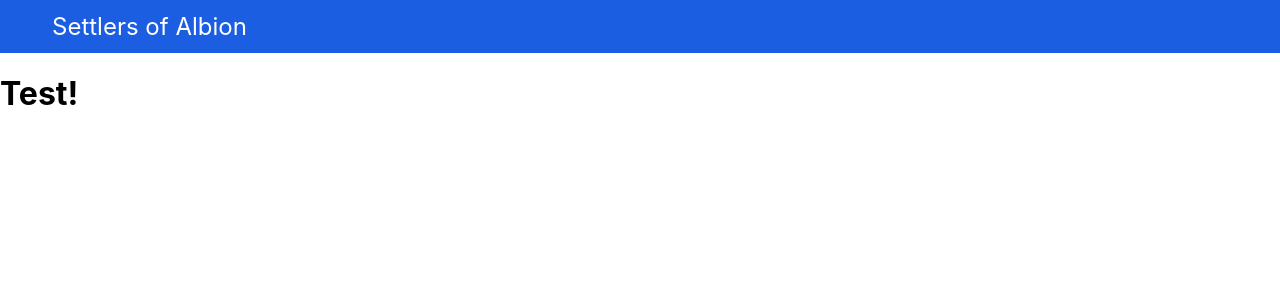
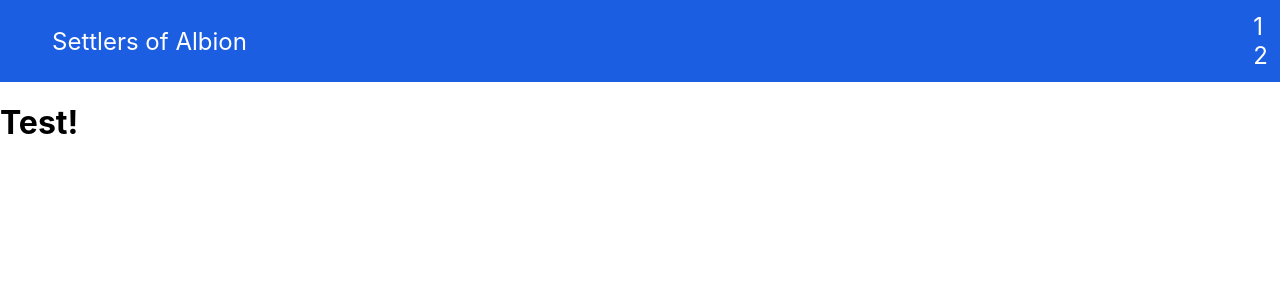
Before and after one commit to milesflo/settlers-of-albion, a React (Create React App) app: page / in a window 1280 px wide. Shown: the top 300 px of the page. Built offline with nearby package versions, Linux system fonts and the light colour scheme.

Commit message:
Adding right nav items

```diff
--- a/src/App.tsx
+++ b/src/App.tsx
@@ -18,7 +18,7 @@ class App extends React.Component<any,AppState> {
     return (
       <>
         <Router>
-          <NavBar/>
+          <NavBar user={this.state.user}/>
           <Route path="/" exact={true} component={Home}/>
           <Route path="/game" component={Game}/>
         </Router>
--- a/src/components/NavBar.tsx
+++ b/src/components/NavBar.tsx
@@ -1,13 +1,24 @@
 import React from "react";
 import { Link } from "react-router-dom";
 
+interface NavBarProps {
+  user?: Player;
+}
 
-class NavBar extends React.Component {
+class NavBar extends React.Component<NavBarProps> {
   public render() {
     return (
       <header className="App-header">
-        <ul>
+        <ul style={{
+          justifyContent: "left"
+        }}>
           <li><Link to="/">Settlers of Albion</Link></li>
+        </ul>
+        <ul style={{
+          justifyContent: "right"
+        }}>
+          <li><Link to="/game">1</Link></li>
+          <li><Link to="/">2</Link></li>
         </ul>
       </header>
     )
--- a/src/css/App.css
+++ b/src/css/App.css
@@ -11,7 +11,7 @@
   display: flex;
   flex-direction: row;
   align-items: center;
-  justify-content: left;
+  justify-content: space-between;
   font-size: 24px;
 }
 .App-header ul {
```
